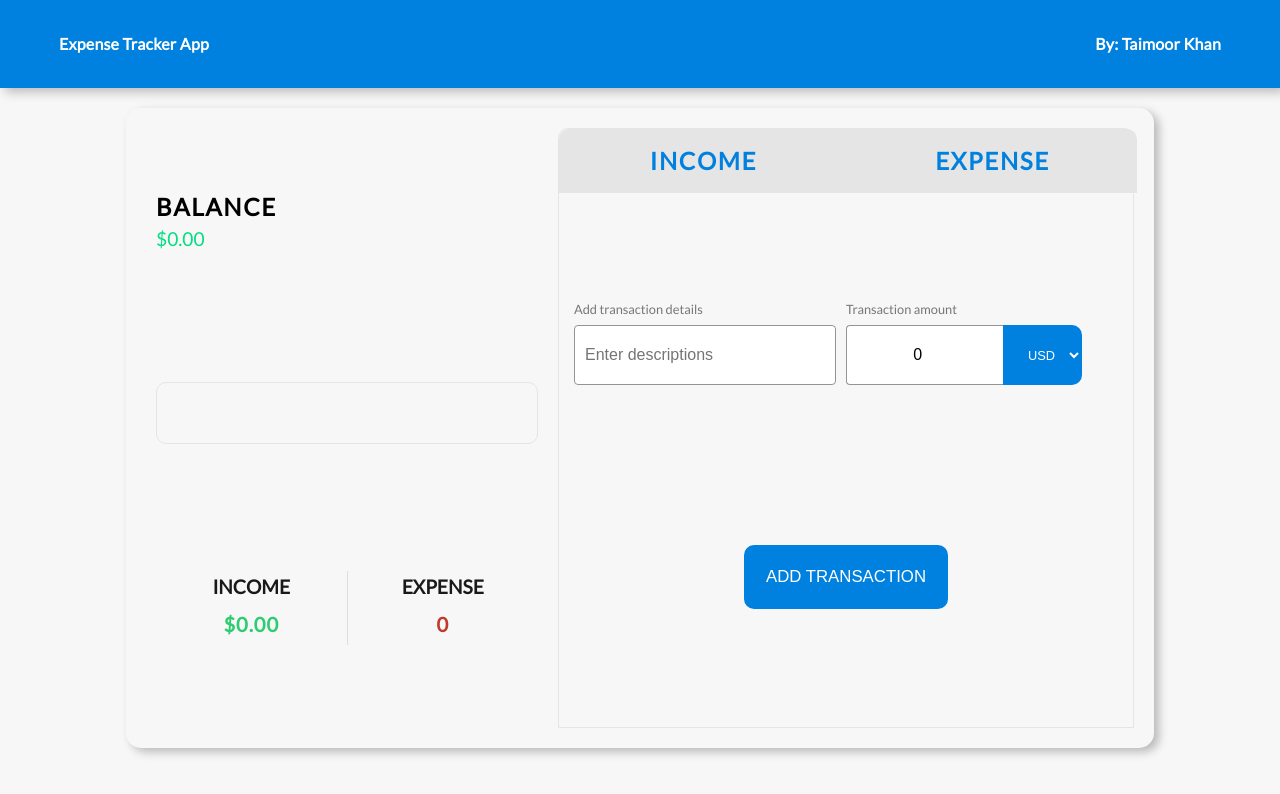
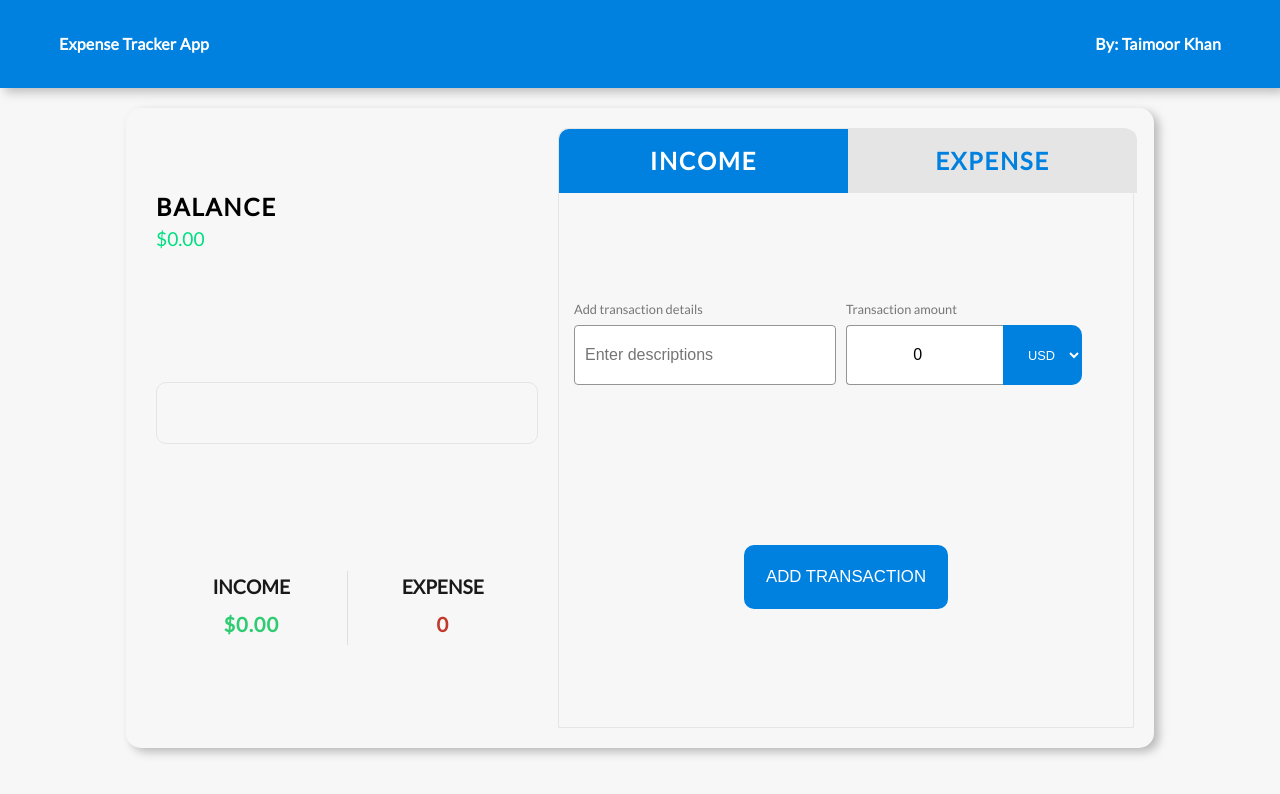
Before and after one commit to Taimoorkhan1122/Expense-Tracker-App-Bootcamp-2020-21, a React (Create React App) app: page / in a window 1280 px wide. Shown: the top 794 px of the page. Built offline with nearby package versions, Linux system fonts and the light colour scheme.

Commit message:
Fe: Expense and Income tab working

```diff
--- a/src/Context/GlobalContext.js
+++ b/src/Context/GlobalContext.js
@@ -1,4 +1,4 @@
-import React, { createContext, useReducer } from "react";
+import React, { createContext, useReducer, useState } from "react";
 import AppReducer from "./AppReducer";
 
 const initialState = {
@@ -12,6 +12,7 @@ export const GlobalContext = createContext(initialState);
 // Provider  Component
 export const GlobalProvider = ({ children }) => {
   const [state, dispatch] = useReducer(AppReducer, initialState);
+  const expenseState = useState(true);
 
   // Dispatch Actions
   // Delete Transactions
@@ -34,7 +35,7 @@ export const GlobalProvider = ({ children }) => {
     <GlobalContext.Provider
       value={{
         transactions: state.transactions,
-        icomeExpense: state.icomeExpense,
+        expenseState,
         deleteTransactions,
         addTransactions,
       }}
--- a/src/components/InputContainer.jsx
+++ b/src/components/InputContainer.jsx
@@ -1,15 +1,21 @@
+import { useContext } from 'react'
+import { GlobalContext } from '../Context/GlobalContext'
+
 import { InputForm } from './InputForm'
 import './input-container.css'
 
 export const InputContainer = () => {
+    const { expenseState }= useContext(GlobalContext);
+    const [expense, setExpense] = expenseState;
+
     return(
         <>
         <div className="inputContainer">
             <div className="income-expense-switch">
-                <div className="income">
+                <div className={`income ${expense && "selected"}`} onClick={()=> setExpense(true)}>
                     <h1>Income</h1>
                 </div>
-                <div className="expense">
+                <div className={`expense ${!expense && "selected"}`} onClick={()=> setExpense(false)}>
                     <h1>Expense</h1>
                 </div>
             </div>
--- a/src/components/InputForm.jsx
+++ b/src/components/InputForm.jsx
@@ -1,20 +1,23 @@
 import { useState } from 'react'
 import { useContext } from 'react'
 import { GlobalContext } from '../Context/GlobalContext'
+import { IncomExpense } from './IncomExpense';
 
 export const InputForm = () => {
 
     const [text, setText] = useState('');
     const [amount, setAmount] = useState(0);
 
-    const { addTransactions } = useContext(GlobalContext);
+
+    const { addTransactions, expenseState } = useContext(GlobalContext);
 
     const onSubmit = e => {
         e.preventDefault();
         const newTransaction = {
             id: Math.floor(Math.random() * 100000),
             text: text,
-            amount: +amount,
+            // amount: +amount
+            amount: expenseState[0]? +amount: +amount*-1,
         };
         addTransactions(newTransaction);
         setText("");
--- a/src/components/Transactions.jsx
+++ b/src/components/Transactions.jsx
@@ -8,7 +8,7 @@ import './transactions.css'
 export const Transactions = () => {
     const { transactions }= useContext(GlobalContext);
 
-     let amounts = transactions.map((item) => item.amount);
+    let amounts = transactions.map((item) => item.amount);
     const total = amounts.reduce((acc, item) => (acc += item), 0).toFixed(2);
     return(
         <div className="transactions">
--- a/src/components/input-container.css
+++ b/src/components/input-container.css
@@ -19,6 +19,7 @@
 }
 
 .income {
+    cursor: pointer;
     width: 50%;
     height: 100%;
     display: flex;
@@ -32,6 +33,7 @@
 
 
 .expense {
+    cursor: pointer;
     width: 50%;
     height: 100%;
     display: flex;
@@ -70,8 +72,13 @@
     outline: none;
 }
 
-.select {
+.income.selected {
     background-color: #0081DF;
+    color: #fff;
+}
+
+.expense.selected{
+    background-color: var(--expense-color);
     color: #fff;
 }
 
--- a/src/index.css
+++ b/src/index.css
@@ -3,6 +3,8 @@
 :root {
     --drop-shadow: 0 1px 3px rgba(0,0,0,0.12), 0 1px 2px rgba(0,0,0,0.24);
     --global-shadow: 5px 4px 10px rgba(0, 0, 0, 0.25);
+    --expense-color: #e74c3c;
+    --income-color: #2ecc71;
 }
 
 * {
```
